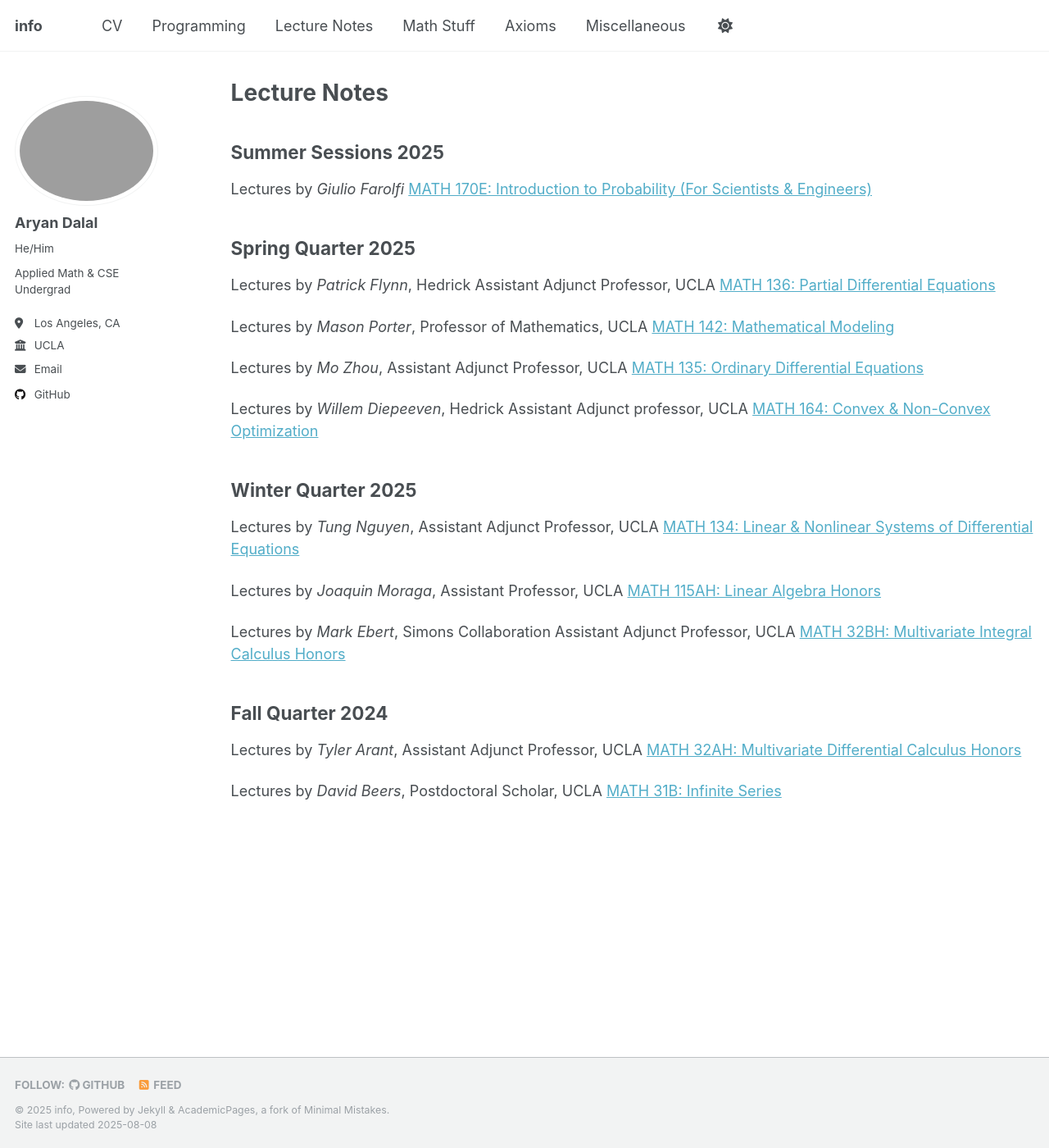
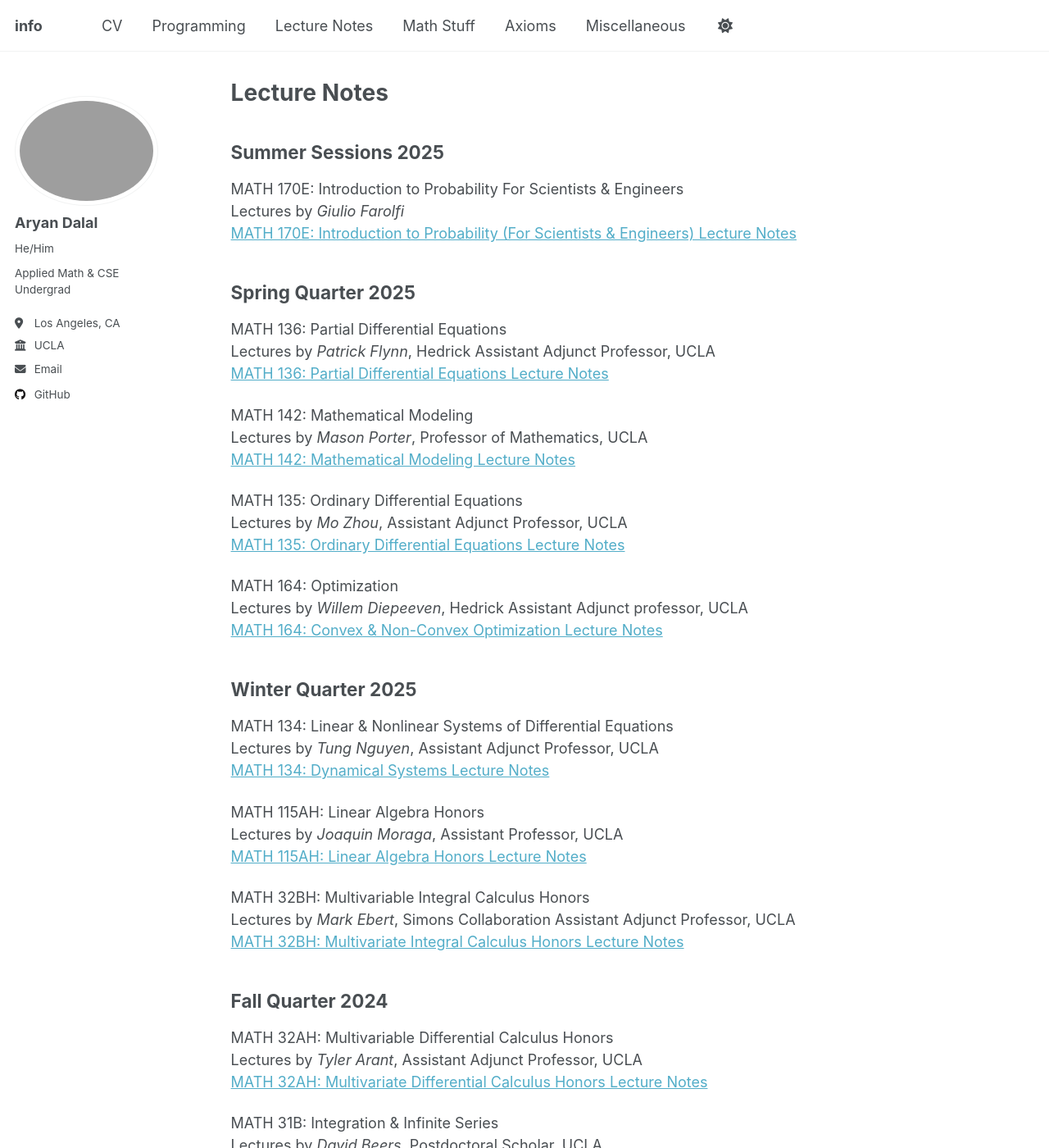
Before and after one commit to DalalAryan/DalalAryan.github.io, a Jekyll site: the page built from _pages/lecturenotes.md, in a window 1280 px wide and 1400 px high. Shown: the whole window at 82% size. Built offline with Jekyll 4.4.1, drawn with Linux system fonts in a browser that asks for light colours; a script that is not in the unit is left out.

Commit message:
Update lecturenotes.md

```diff
--- a/_pages/lecturenotes.md
+++ b/_pages/lecturenotes.md
@@ -10,41 +10,52 @@ redirect_from:
 Summer Sessions 2025
 -------
 
-Lectures by *Giulio Farolfi*
-[MATH 170E: Introduction to Probability (For Scientists & Engineers)](https://github.com/DalalAryan/uclamathlecturenotes/blob/ef45fdda36b8520dac94922f92ef7522e6280019/MATH%20170E%20Probability%20for%20Scientists%20and%20Engineers.pdf)
+MATH 170E: Introduction to Probability For Scientists & Engineers\
+Lectures by *Giulio Farolfi*\
+[MATH 170E: Introduction to Probability (For Scientists & Engineers) Lecture Notes](https://github.com/DalalAryan/uclamathlecturenotes/blob/ef45fdda36b8520dac94922f92ef7522e6280019/MATH%20170E%20Probability%20for%20Scientists%20and%20Engineers.pdf)
 
 Spring Quarter 2025
 -------
 
-Lectures by *Patrick Flynn*, Hedrick Assistant Adjunct Professor, UCLA
-[MATH 136: Partial Differential Equations]()
+MATH 136: Partial Differential Equations\
+Lectures by *Patrick Flynn*, Hedrick Assistant Adjunct Professor, UCLA\
+[MATH 136: Partial Differential Equations Lecture Notes]()
 
-Lectures by *Mason Porter*, Professor of Mathematics, UCLA
-[MATH 142: Mathematical Modeling]()
+MATH 142: Mathematical Modeling\
+Lectures by *Mason Porter*, Professor of Mathematics, UCLA\
+[MATH 142: Mathematical Modeling Lecture Notes]()
 
-Lectures by *Mo Zhou*, Assistant Adjunct Professor, UCLA
-[MATH 135: Ordinary Differential Equations]()
+MATH 135: Ordinary Differential Equations\
+Lectures by *Mo Zhou*, Assistant Adjunct Professor, UCLA\
+[MATH 135: Ordinary Differential Equations Lecture Notes]()
 
-Lectures by *Willem Diepeeven*, Hedrick Assistant Adjunct professor, UCLA
-[MATH 164: Convex & Non-Convex Optimization]()
+
+MATH 164: Optimization\
+Lectures by *Willem Diepeeven*, Hedrick Assistant Adjunct professor, UCLA\
+[MATH 164: Convex & Non-Convex Optimization Lecture Notes]()
 
 Winter Quarter 2025
 -------
 
-Lectures by *Tung Nguyen*, Assistant Adjunct Professor, UCLA
-[MATH 134: Linear & Nonlinear Systems of Differential Equations]()
+MATH 134: Linear & Nonlinear Systems of Differential Equations\
+Lectures by *Tung Nguyen*, Assistant Adjunct Professor, UCLA\
+[MATH 134: Dynamical Systems Lecture Notes]()
 
-Lectures by *Joaquin Moraga*, Assistant Professor, UCLA
-[MATH 115AH: Linear Algebra Honors]()
+MATH 115AH: Linear Algebra Honors\
+Lectures by *Joaquin Moraga*, Assistant Professor, UCLA\
+[MATH 115AH: Linear Algebra Honors Lecture Notes]()
 
-Lectures by *Mark Ebert*, Simons Collaboration Assistant Adjunct Professor, UCLA
-[MATH 32BH: Multivariate Integral Calculus Honors]()
+MATH 32BH: Multivariable Integral Calculus Honors\
+Lectures by *Mark Ebert*, Simons Collaboration Assistant Adjunct Professor, UCLA\
+[MATH 32BH: Multivariate Integral Calculus Honors Lecture Notes]()
 
 Fall Quarter 2024
 -------
 
-Lectures by *Tyler Arant*, Assistant Adjunct Professor, UCLA
-[MATH 32AH: Multivariate Differential Calculus Honors](https://github.com/DalalAryan/uclamathlecturenotes/blob/ef45fdda36b8520dac94922f92ef7522e6280019/MATH%2032AH%20Lecture%20Notes.pdf)
+MATH 32AH: Multivariable Differential Calculus Honors\
+Lectures by *Tyler Arant*, Assistant Adjunct Professor, UCLA\
+[MATH 32AH: Multivariate Differential Calculus Honors Lecture Notes](https://github.com/DalalAryan/uclamathlecturenotes/blob/ef45fdda36b8520dac94922f92ef7522e6280019/MATH%2032AH%20Lecture%20Notes.pdf)
 
-Lectures by *David Beers*, Postdoctoral Scholar, UCLA
+MATH 31B: Integration & Infinite Series\
+Lectures by *David Beers*, Postdoctoral Scholar, UCLA\
 [MATH 31B: Infinite Series](https://github.com/DalalAryan/uclamathlecturenotes/blob/ef45fdda36b8520dac94922f92ef7522e6280019/MATH%2031B%20Lecture%20Notes.pdf)
```
